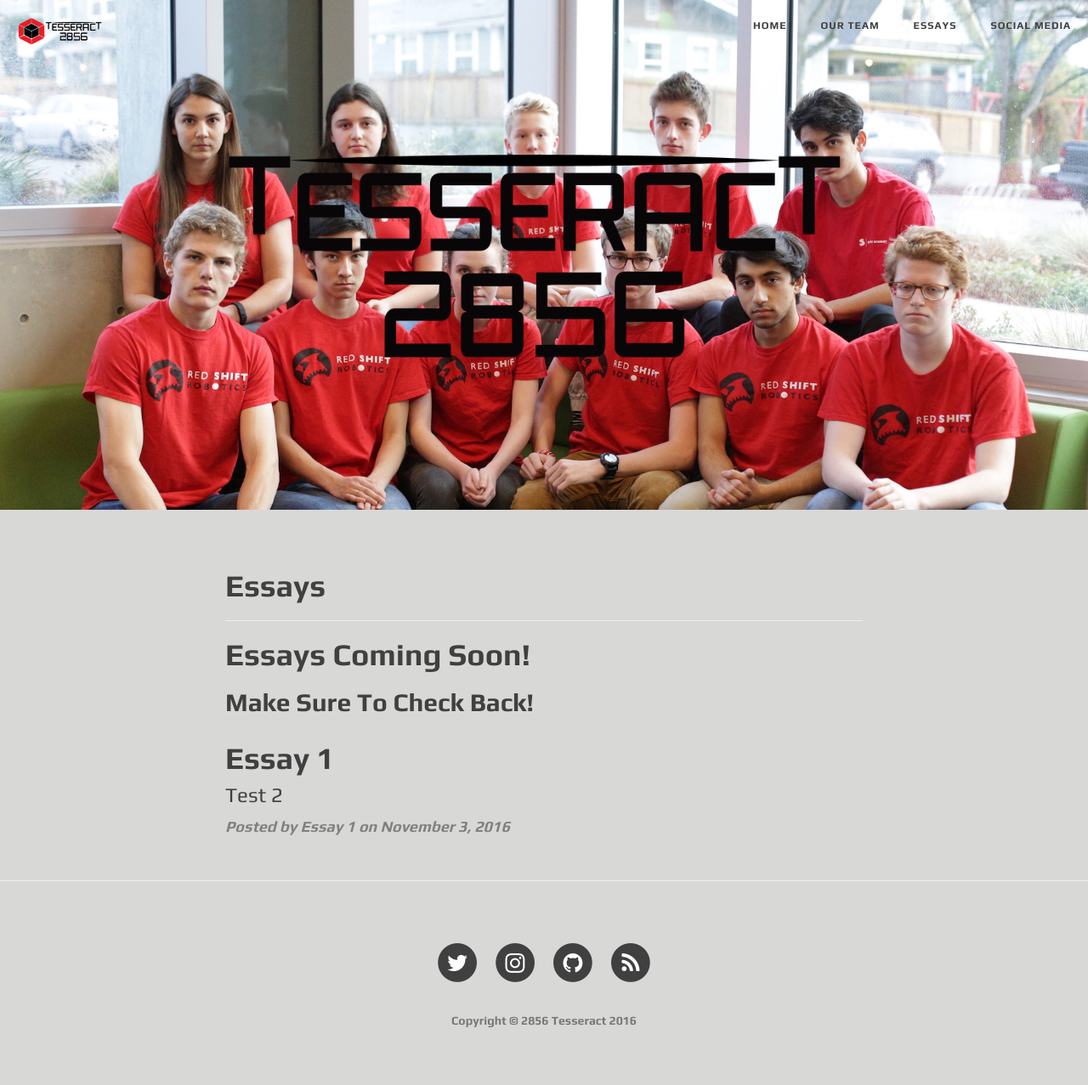
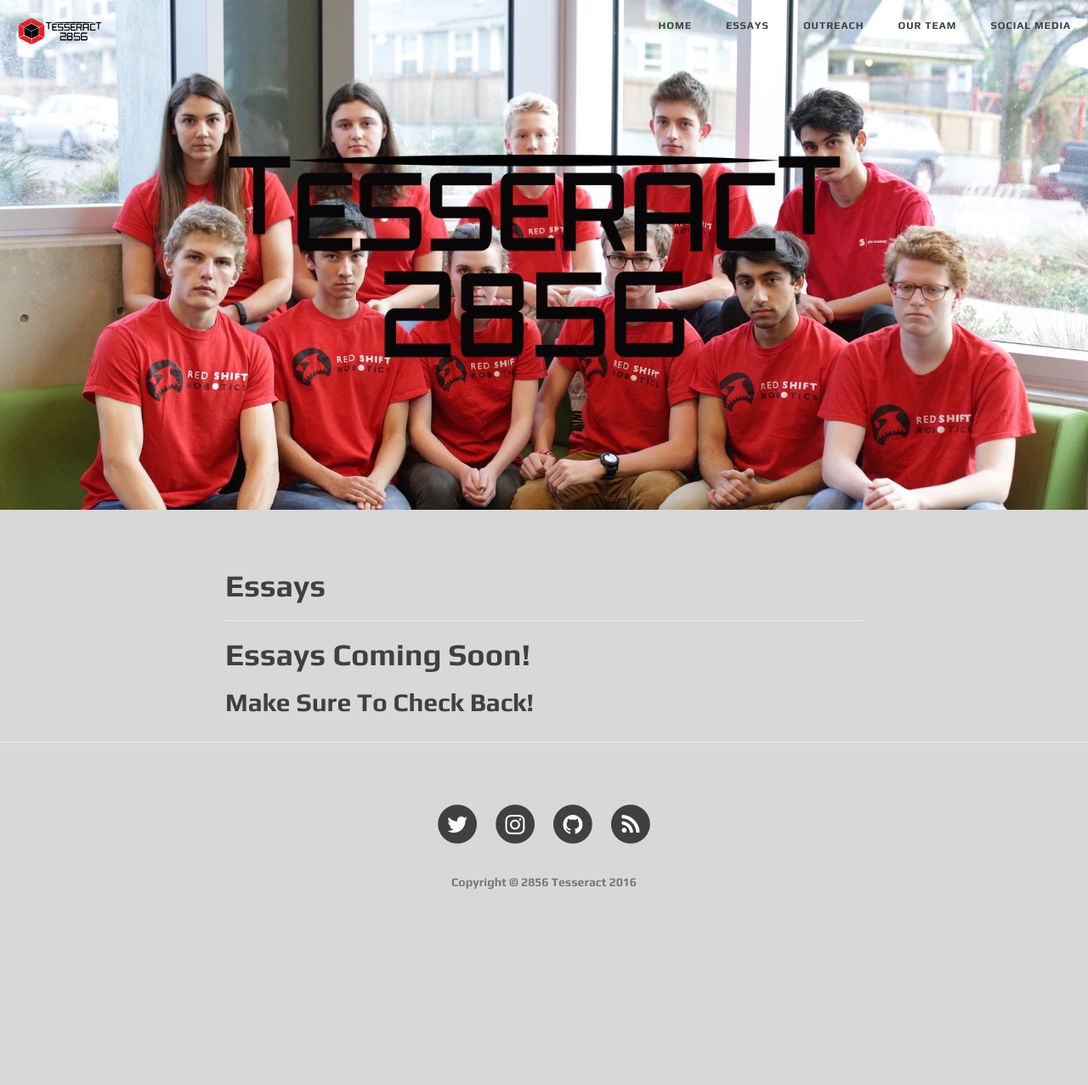
Before and after one commit to redshiftrobotics/2856-essays, a Jekyll site: the page built from index.html, in a window 1280 px wide. Shown: the whole page at 85% size. Built offline with Jekyll 4.4.1, drawn with Linux system fonts in a browser that asks for light colours; nearby versions of some CDN libraries; the list of posts is cut into pages by our own code; after the commit the page ends 1114 px from its top, so only the background shows below that.

Commit message:
fix post 1

```diff
--- a/_includes/nav.html
+++ b/_includes/nav.html
@@ -21,11 +21,14 @@
                 <li>
                     <a href="http://2856.io">Home</a>
                 </li>
+                 <li>
+                    <a href="http://2856.io/essays/">Essays</a>
+                </li>
+                 <li>
+                    <a href="http://2856.io/outreach/">Outreach</a>
+                </li>
                 <li>
                     <a href="http://2856.io/about/">Our Team</a>
-                </li>
-                <li>
-                    <a href="http://2856.io/essays/">Essays</a>
                 </li>
                 <li>
                     <a href="http://2856.io/social/">Social Media</a>
--- a/_posts/2016-12-03-testing.markdown
+++ b/_posts/2016-12-03-testing.markdown
@@ -1,9 +1,8 @@
 ---
-layout:     essay
+layout:     post
 title:      "Essay 1"
 subtitle:   "Test 2"
 date:       2016-11-03 20:04:12
-category: essay
 ---
 
 <p>Hello. This Is Essay Number 1...</p>
```
